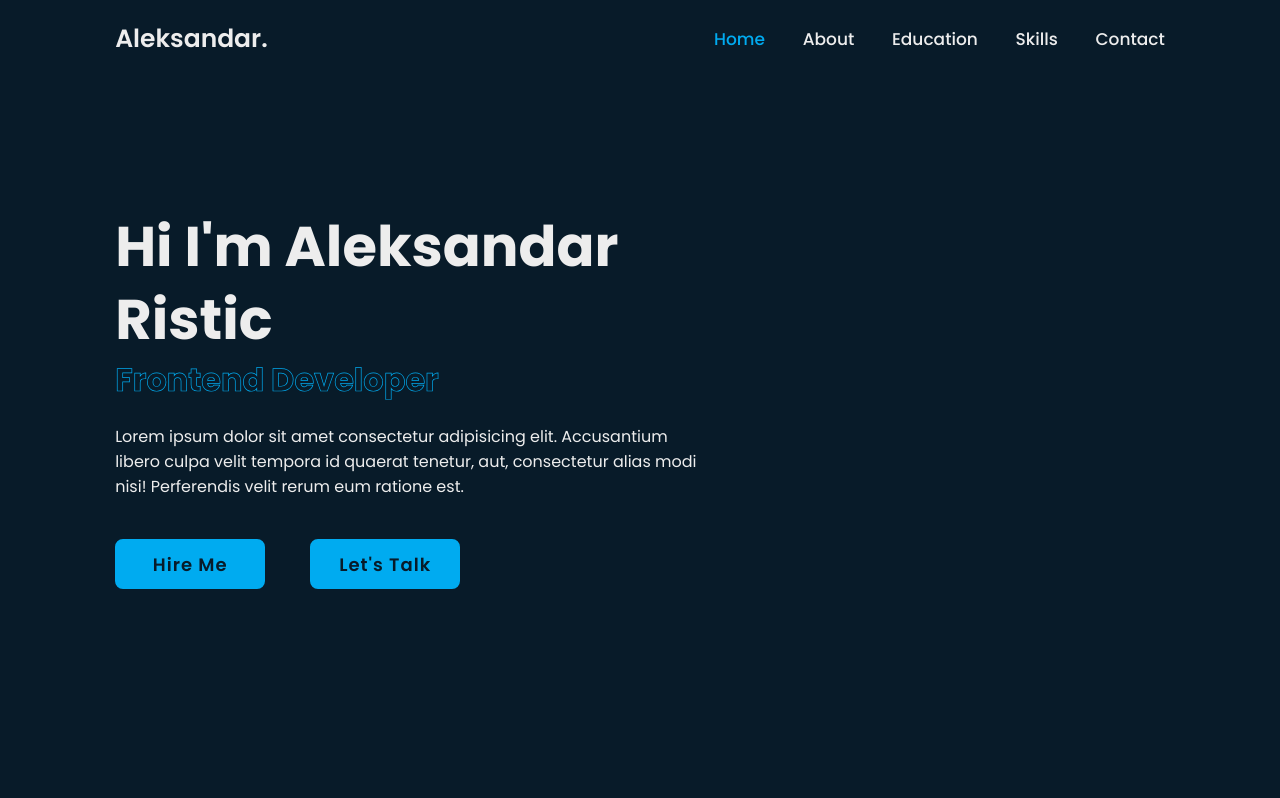
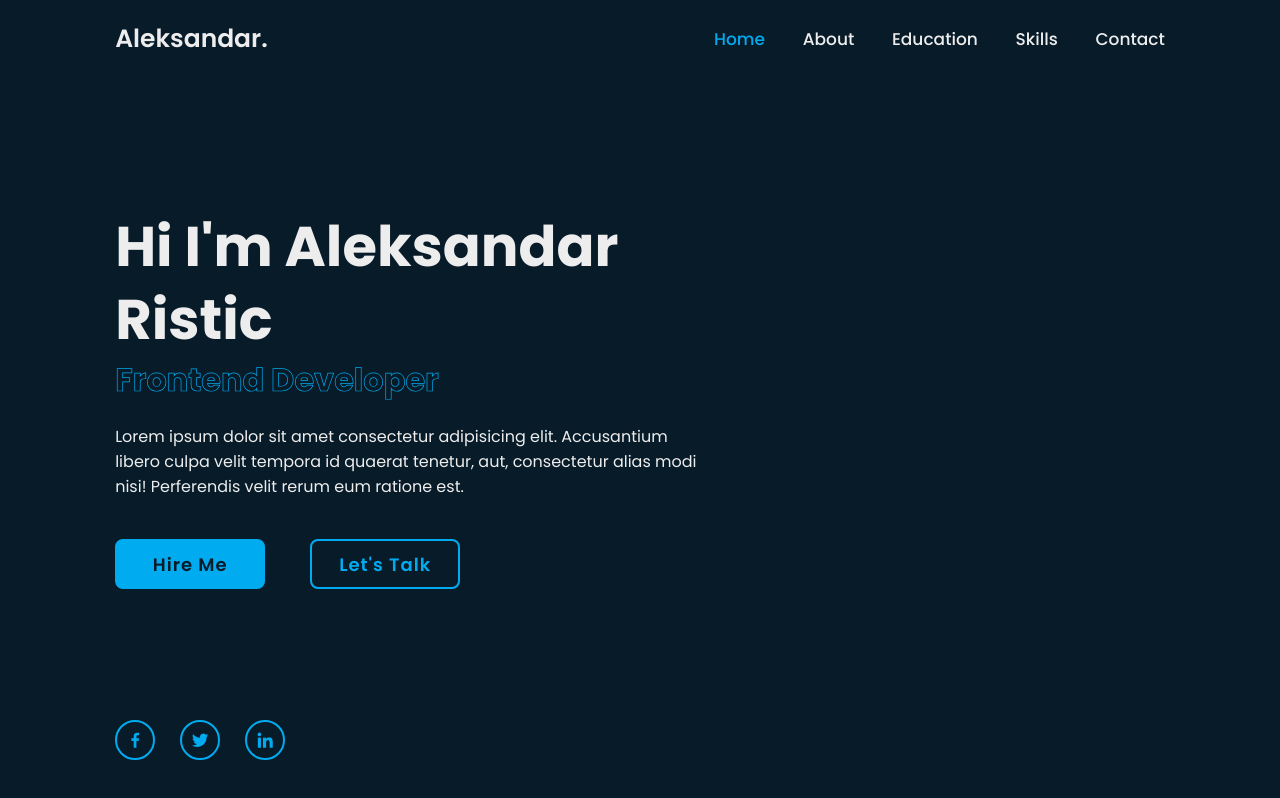
Before and after one commit to storiaca/front-layout, a plain HTML site: page responsive-portfolio/index.html in a window 1280 px wide. Drawn offline with nearby package versions, Linux system fonts and the light colour scheme.

Commit message:
Add social icons]

```diff
--- a/responsive-portfolio/css/style.css
+++ b/responsive-portfolio/css/style.css
@@ -129,6 +129,24 @@
   color: var(--bg-color);
   z-index: 1;
   overflow: hidden;
+  transition: 0.5s;
+}
+
+.btn-box .btn:hover {
+  color: var(--main-color);
+}
+
+.btn-box .btn:nth-child(2) {
+  background: transparent;
+  color: var(--main-color);
+}
+
+.btn-box .btn:nth-child(2):hover {
+  color: var(--bg-color);
+}
+
+.btn-box .btn:nth-child(2)::before {
+  background: var(--main-color);
 }
 
 .btn-box .btn::before {
@@ -138,10 +156,55 @@
   left: 0;
   width: 0;
   height: 100%;
-  background: red;
+  background: var(--bg-color);
   z-index: -1;
   transition: 0.5s;
 }
 .btn-box .btn:hover::before {
   width: 100%;
 }
+
+.home-sci {
+  position: absolute;
+  bottom: 4rem;
+  width: 170px;
+  display: flex;
+  justify-content: space-between;
+}
+
+.home-sci a {
+  position: relative;
+  display: inline-flex;
+  justify-content: center;
+  align-items: center;
+  width: 40px;
+  height: 40px;
+  background: transparent;
+  border: 0.2rem solid var(--main-color);
+  border-radius: 50%;
+  font-size: 20px;
+  color: var(--main-color);
+  z-index: 1;
+  overflow: hidden;
+  transition: 0.5s;
+}
+
+.home-sci a:hover {
+  color: var(--bg-color);
+}
+
+.home-sci a::before {
+  content: "";
+  position: absolute;
+  top: 0;
+  left: 0;
+  width: 0;
+  height: 100%;
+  background: var(--main-color);
+  z-index: -1;
+  transition: 0.5s;
+}
+
+.home-sci a:hover::before {
+  width: 100%;
+}
--- a/responsive-portfolio/index.html
+++ b/responsive-portfolio/index.html
@@ -43,6 +43,12 @@
           <a href="#" class="btn">Let's Talk</a>
         </div>
       </div>
+
+      <div class="home-sci">
+        <a href="#"><i class="bx bxl-facebook"></i></a>
+        <a href="#"><i class="bx bxl-twitter"></i></a>
+        <a href="#"><i class="bx bxl-linkedin"></i></a>
+      </div>
     </section>
     <script src="./js/app.js"></script>
   </body>
```
